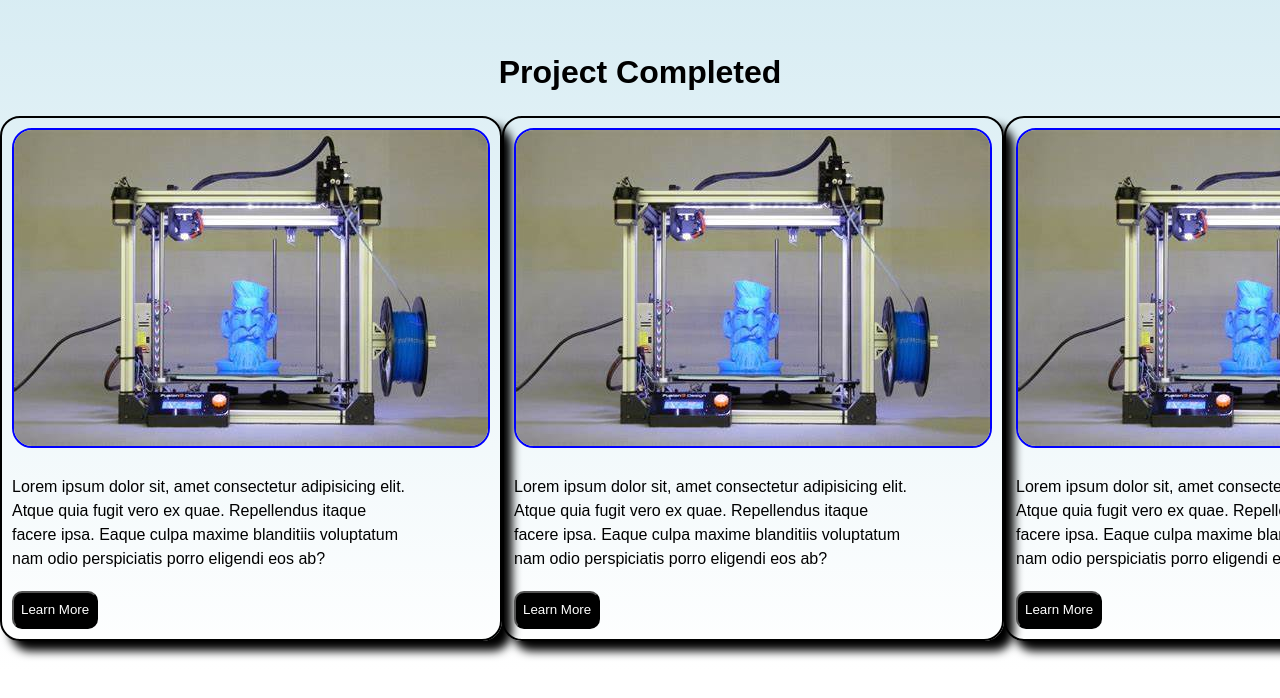
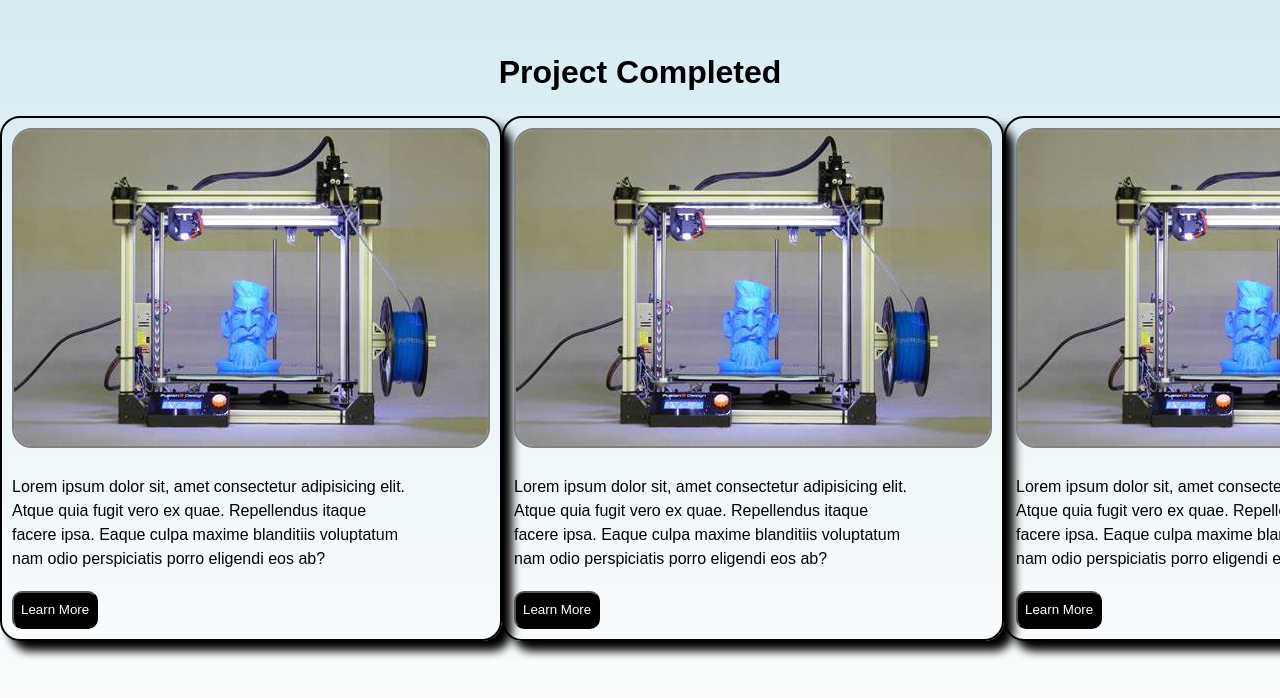
Before and after one commit to Cheysss/MyProjects, a plain HTML site: page index.html in a window 1280 px wide. Shown: the part 752-1450 px from the top of the page. Before the commit the page ends 1423 px from the top, so only its background shows below. Drawn offline with Linux system fonts and the light colour scheme.

Commit message:
last update

```diff
--- a/css/style.css
+++ b/css/style.css
@@ -54,6 +54,10 @@ outline: none;
     color: white;
 }
 
+
+/* sectiontwo */
+
+
 .sectionTwo h1{
     text-align: center;
     margin-bottom: 20px;
@@ -74,11 +78,12 @@ outline: none;
 .container {
     display: flex;
     justify-content: space-around;
+    margin-bottom: 100px;
 }
 
 img {
     border-radius: 20px;
-    border: 2px solid blue;
+    border: 2px solid gray;
 }
 
 .p1{
@@ -113,3 +118,11 @@ button a:hover {
     color: red;
     background-color: white;
 }
+
+.p1 {
+    transition: all .5s ease;
+}
+
+.p1:hover {
+    transform: translateY(30px);
+}
```
Also changed, not shown: js/card.js (line endings or trailing spaces).
